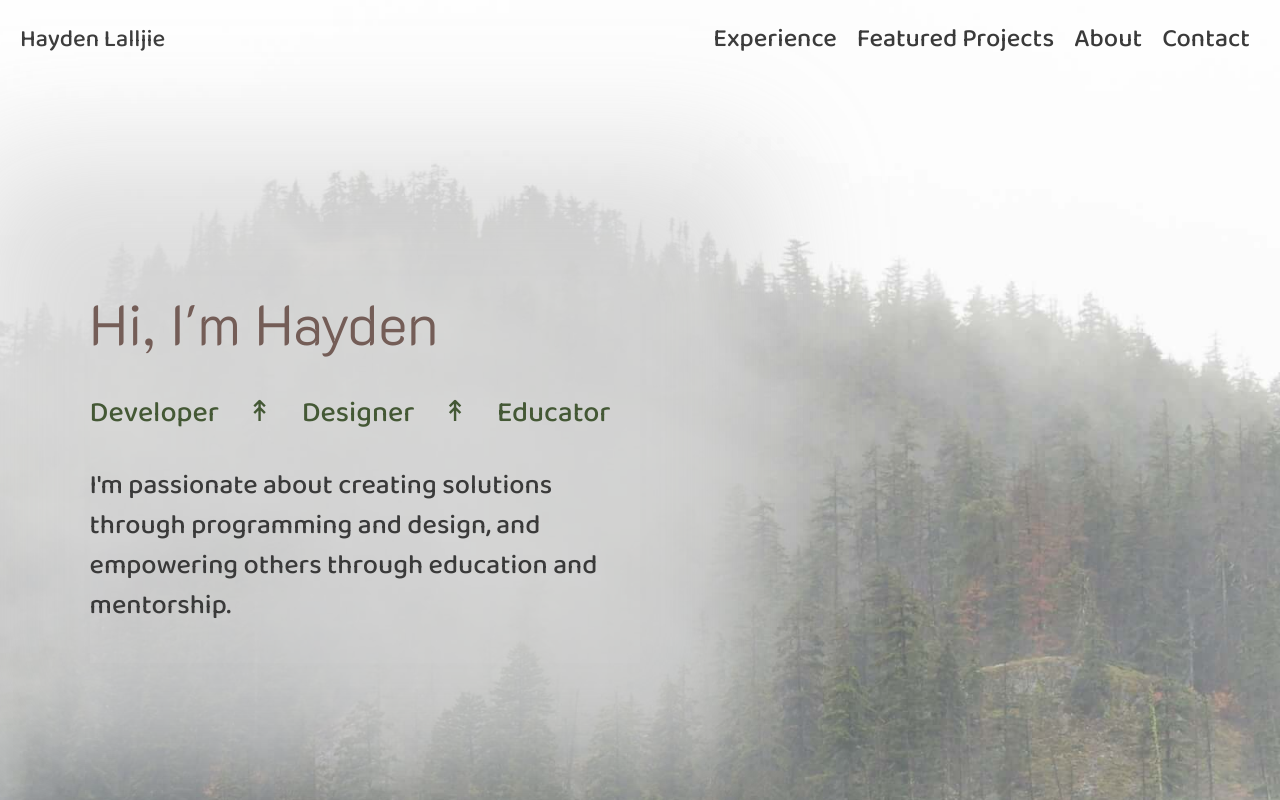
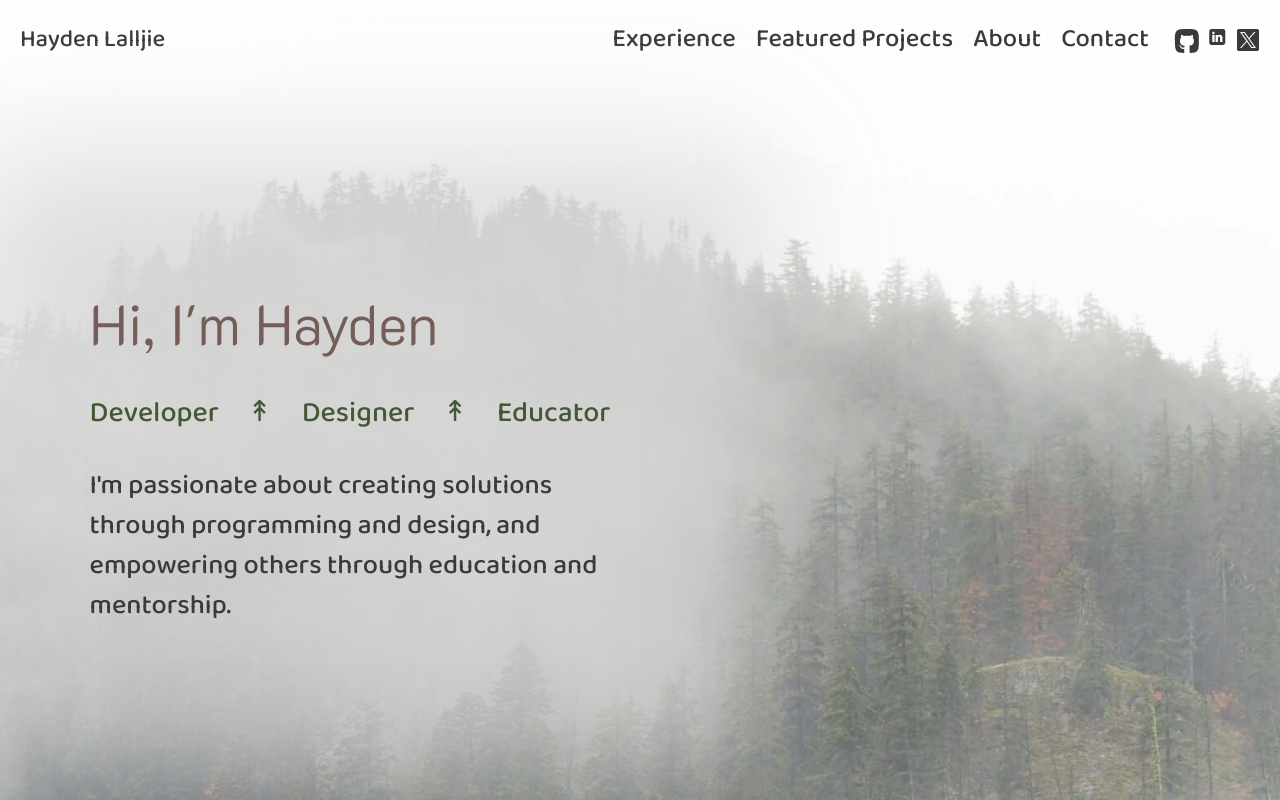
Before and after one commit to hlalljie/Portfolio, a React (Vite) app: page / in a window 1280 px wide. Shown: the top 800 px of the page. Built offline with nearby package versions, Linux system fonts and the light colour scheme.

Commit message:
add socials to desktop header and add light dark option

```diff
--- a/src/Components/Content/Socials.jsx
+++ b/src/Components/Content/Socials.jsx
@@ -1,25 +1,33 @@
-import styled from "styled-components";
-import GithubIcon from "../../assets/GitHubLogo.svg?react";
-import LinkedInIcon from "../../assets/LinkedInLogo.svg?react";
-import TwitterXLogo from "../../assets/TwitterXLogo.svg?react";
+import styled from 'styled-components';
+import GithubIcon from '../../assets/GitHubLogo.svg?react';
+import LinkedInIcon from '../../assets/LinkedInLogo.svg?react';
+import TwitterXLogo from '../../assets/TwitterXLogo.svg?react';
 
-const StyledSocials = styled.div.attrs({ className: "socials" })`
+const StyledSocials = styled.div.attrs({ className: 'socials' })`
   box-sizing: border-box;
   font-family: ${(props) => props.theme.fonts.heading};
   display: flex;
   gap: 10px;
+  height: fit-content;
 `;
 
 const StyledSocialLink = styled.a`
   display: block;
   margin: 0;
   min-height: 0;
+  line-height: 0;
   .socialIcon {
     path {
-      fill: ${(props) => props.theme.colors.white};
+      fill: ${(props) =>
+        props.$colorScheme === 'light'
+          ? props.theme.colors.white
+          : props.theme.colors.black};
     }
     polygon {
-      fill: ${(props) => props.theme.colors.white};
+      fill: ${(props) =>
+        props.$colorScheme === 'light'
+          ? props.theme.colors.white
+          : props.theme.colors.black};
     }
   }
   .socialIcon:hover {
@@ -36,12 +44,13 @@ const StyledSocialLink = styled.a`
  * Socials: A component that renders a list of social media links as icons.
  * @returns {JSX.Element}
  */
-function Socials() {
+function Socials({ colorScheme = 'light' }) {
   return (
     <StyledSocials>
       <StyledSocialLink
         href="https://github.com/hlalljie"
         target="_blank"
+        $colorScheme={colorScheme}
         $hoverColor="#8241F9"
       >
         <GithubIcon className="socialIcon" aria-labelledby="GithubIconLabel" />
@@ -52,8 +61,8 @@ function Socials() {
       <StyledSocialLink
         href="https://www.linkedin.com/in/hayden-lalljie/"
         target="_blank"
-        $hoverColor="
-        #0b65c2"
+        $colorScheme={colorScheme}
+        $hoverColor="#0b65c2"
       >
         <LinkedInIcon
           className="socialIcon"
@@ -66,6 +75,7 @@ function Socials() {
       <StyledSocialLink
         href="https://twitter.com/haydondo"
         target="_blank"
+        $colorScheme={colorScheme}
         $hoverColor="black"
       >
         <TwitterXLogo
--- a/src/Components/Sections/Header.jsx
+++ b/src/Components/Sections/Header.jsx
@@ -1,16 +1,17 @@
 // Header.jsx
 /* Libraries */
-import { useState } from "react";
-import { styled, css } from "styled-components";
+import { useState } from 'react';
+import { styled, css } from 'styled-components';
 /* Styles */
-import { tablet } from "../../styles/mediaQueries";
-import { fadeIn } from "../../styles/animations";
+import { tablet } from '../../styles/mediaQueries';
+import { fadeIn } from '../../styles/animations';
 /* Components */
-import Branding from "../Content/Branding";
-import Nav from "../Content/Nav";
+import Branding from '../Content/Branding';
+import Nav from '../Content/Nav';
 /* Assets */
-import BurgerMenu from "../../assets/BurgerMenu.svg?react";
-import CloseMenu from "../../assets/CloseMenu.svg?react";
+import BurgerMenu from '../../assets/BurgerMenu.svg?react';
+import CloseMenu from '../../assets/CloseMenu.svg?react';
+import Socials from '../Content/Socials';
 
 const HeaderDiv = styled.div`
   animation: ${fadeIn} 1s ease-in-out;
@@ -32,6 +33,7 @@ const HeaderDiv = styled.div`
 
   .nav {
     font-size: 1.3rem;
+    margin-left: auto;
     a {
       text-decoration: none;
       padding: 10px;
@@ -40,6 +42,9 @@ const HeaderDiv = styled.div`
     a:hover {
       color: ${(props) => props.theme.colors.darkAccent};
     }
+  }
+  .socials {
+    margin-left: 15px;
   }
   .burgerMenu,
   .closeMenu {
@@ -109,15 +114,16 @@ function Header() {
     <HeaderDiv>
       <Branding />
       <BurgerMenu
-        className={"burgerMenu " + (mobileMenuOpen ? "hide" : "show")}
+        className={'burgerMenu ' + (mobileMenuOpen ? 'hide' : 'show')}
         onClick={() => setMobileMenuOpen(true)}
         scale={2}
       />
       <CloseMenu
-        className={"closeMenu " + (mobileMenuOpen ? "show" : "hide")}
+        className={'closeMenu ' + (mobileMenuOpen ? 'show' : 'hide')}
         onClick={() => setMobileMenuOpen(false)}
       />
-      <Nav className={mobileMenuOpen ? "open" : "closed"} onClick={closeMenu} />
+      <Nav className={mobileMenuOpen ? 'open' : 'closed'} onClick={closeMenu} />
+      <Socials colorScheme="dark" />
     </HeaderDiv>
   );
 }
```
